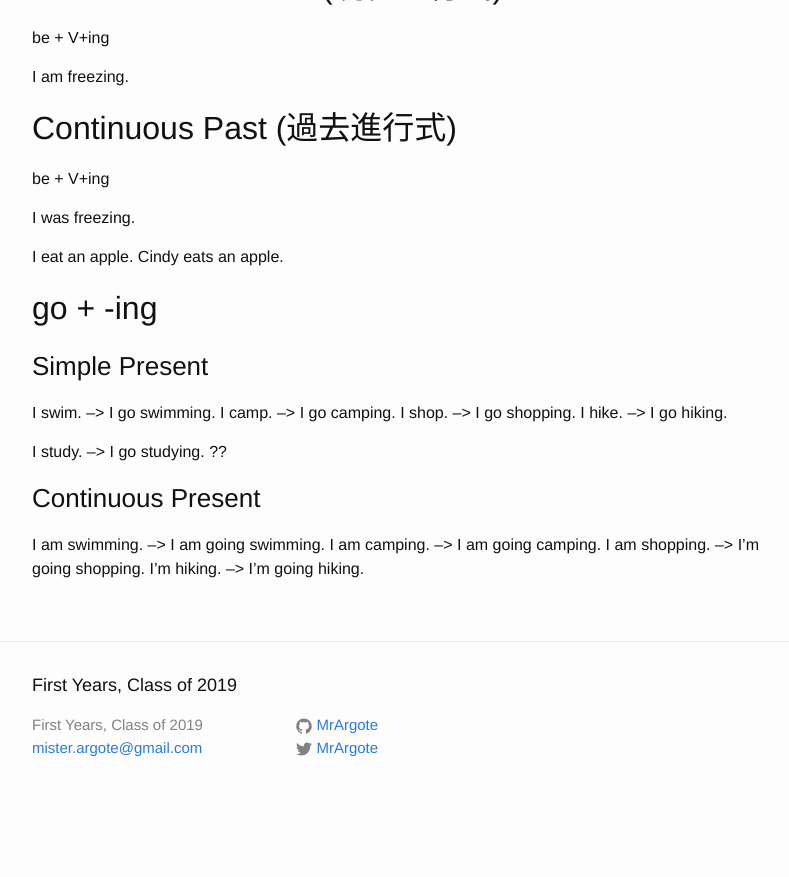
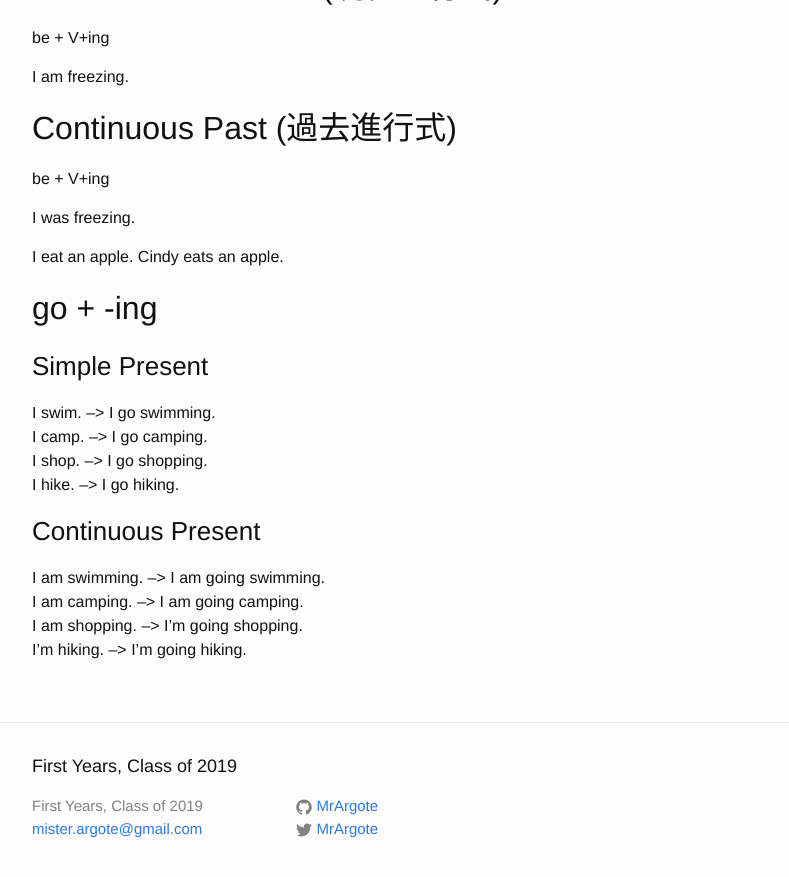
Before and after one commit to MrArgote/19-dot-argote-dot-org, a Jekyll site: the page built from Spring/Act-I/_posts/2017-03-14-Tue-Act-I-Class-08.md, in a window 1280 px wide and 900 px high, scrolled down 801 px. Shown: the top 877 px of the window, without its empty margins (238-1027 px from the left). Built offline with Jekyll 4.4.1, drawn with Linux system fonts in a browser that asks for light colours; before the commit the page ends 1620 px from its top, so only the background shows below that.

Commit message:
add a handful of line breaks to i-8

```diff
--- a/Spring/Act-I/_posts/2017-03-14-Tue-Act-I-Class-08.md
+++ b/Spring/Act-I/_posts/2017-03-14-Tue-Act-I-Class-08.md
@@ -74,8 +74,6 @@ I camp. --> I go camping.
 I shop. --> I go shopping.
 I hike. --> I go hiking.
 
-I study. --> I go studying. ??
-
 ### Continuous Present
 I am swimming. --> I am going swimming.
 I am camping. --> I am going camping.
```
